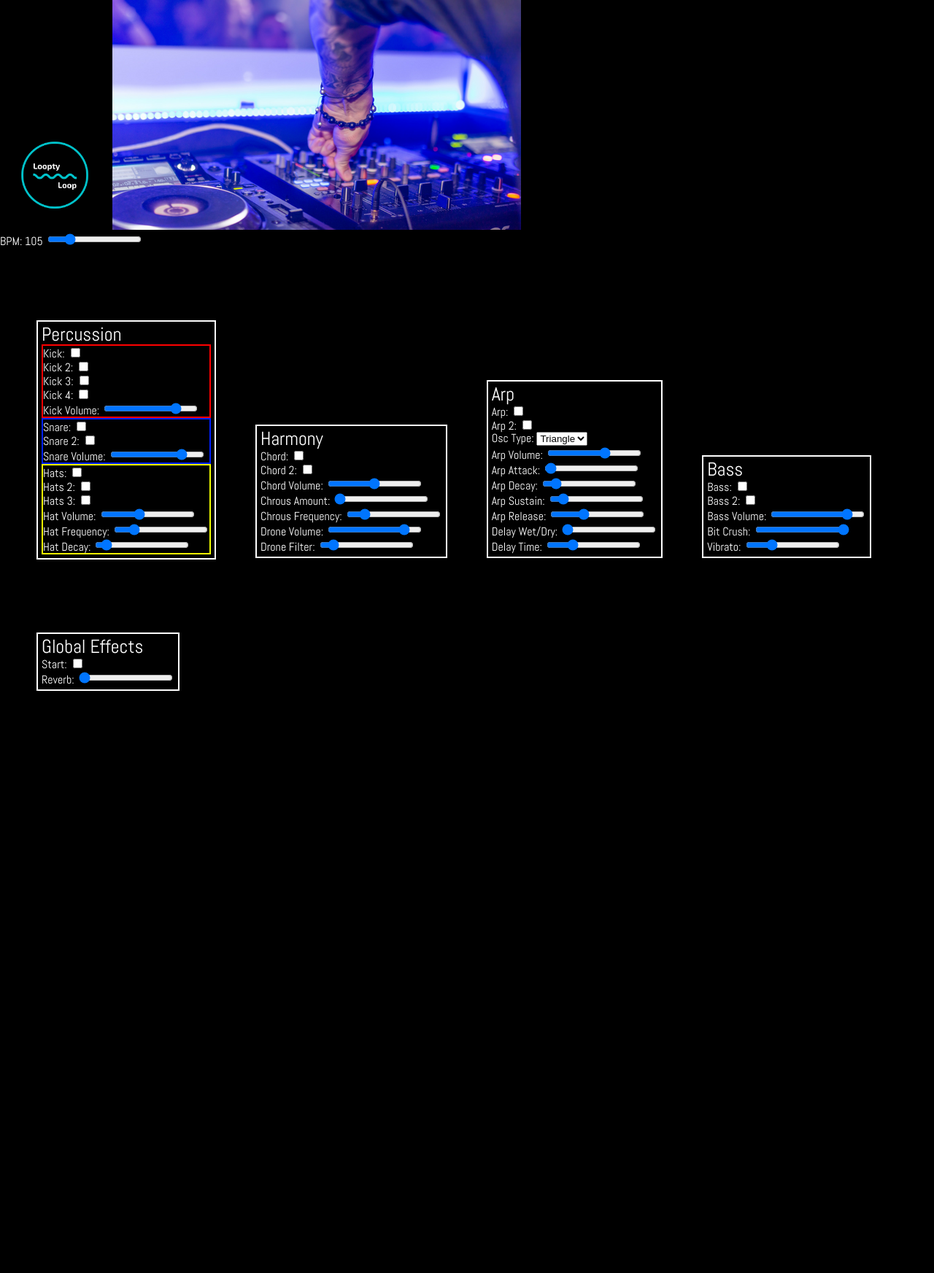
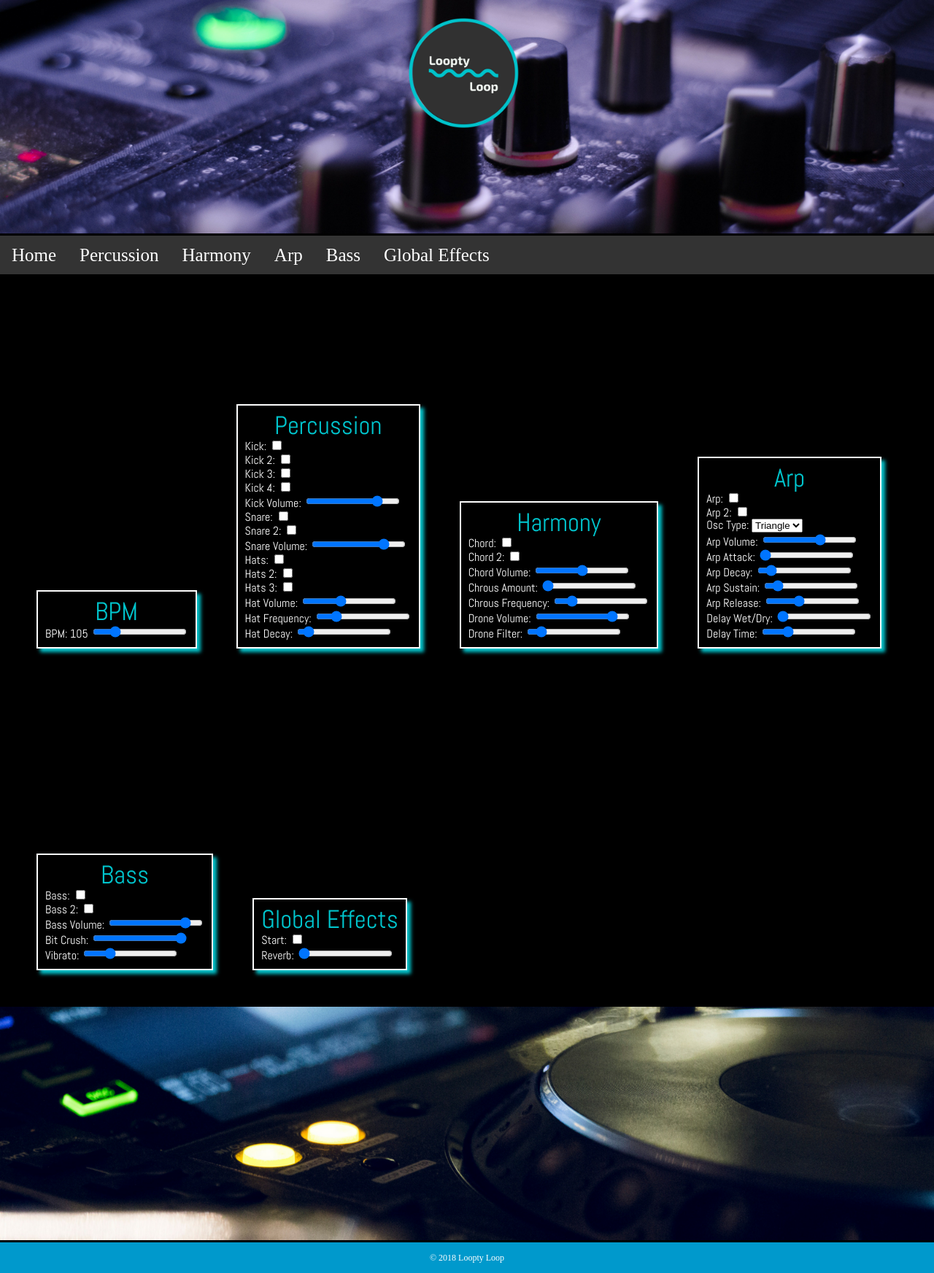
Before and after one commit to keitheck/Loopty-Loop, a PHP site: page / in a window 1280 px wide. Shown: the whole page at 73% size. Before the commit the page ends 947 px from the top, so only its background shows below. Run offline with PHP 8.4, Linux system fonts and the light colour scheme.

Commit message:
added stuff

```diff
--- a/index.html
+++ b/index.html
@@ -8,23 +8,30 @@
     <title>Loopty Loop</title>
   </head>
   <body>
-
     <header>
-      <img src="img/logo.png" class="header_img">
-      <img src="img\1.png" class="header_site">
+      <img src="img\Loopty.png" class="header_logo">
+      <img src="img\2.png" class="header_img">
     </header>
 
+      <ul class="topnav">
+        <li><a href="">Home</a></li>
+        <li><a href="">Percussion</a></li>
+        <li><a href="">Harmony</a></li>
+        <li><a href="">Arp</a></li>
+        <li><a href="">Bass</a></li>
+        <li><a href="">Global Effects</a></li>
+      </ul>
 
-    <div class="bpm_box">
-      <label id="bpm_value">BPM: 105</label>
-      <input type='range' value='105' min='80' max='200' id='bpm'>
-    </div>
-
-
+    <section class="container">
+     <h1>BPM</h1>
+      <div class="bpm_box">
+       <label id="bpm_value">BPM: 105</label>
+       <input type='range' value='105' min='80' max='200' id='bpm'>
+      </div>
+    </section>
 
     <section class="container">
       <h1>Percussion</h1>
-
       <section id="kick_box">
         <div id='loops1'>
           <label>Kick:</label>
@@ -106,10 +113,6 @@
     </section>
 
   </section>
-
-
-
-
 
   <section class="container">
     <h1>Harmony</h1>
@@ -241,9 +244,7 @@
         <input type='range' value='5' min='0' max='20' step='.01' id='vib_bass'>
       </div>
 
-
     </section>
-
 
   <section class="container" id="effects">
     <h1>Global Effects</h1>
@@ -252,19 +253,17 @@
       <input type='checkbox' class='global_transport'>
     </div>
 
-
     <div>
       <label>Reverb:</label>
       <input type='range' value='0' min='0' max='1' step='0.01' id='reverb'>
     </div>
-
   </section>
 
+  <img src="img\3.png" class="footer_img">
 
+   <div class="footer">&copy; 2018 Loopty Loop</div>
 
     <script src="tone.js"></script>
     <script src="app.js"></script>
-
-    </script>
   </body>
 </html>
--- a/style.css
+++ b/style.css
@@ -1,9 +1,9 @@
-
 
 body {
+  position: relative;
   background-color: #000000;
   color: #ffffff
-
+  margin: 0;
 }
 
 label {
@@ -12,40 +12,81 @@ label {
 }
 
 .header_img {
-  height: 150px;
-  width: 150px;
+  height: auto;
+  width: 100%;
 }
 
-#start {
+.header_logo {
+  height: 200px;
+  width: 200px;
+  display: block;
+  margin: auto;
+  position: fixed;
+  top: 0;
+  left: 0;
+  right: 0;
 
+}
+
+ul.topnav {
+    list-style-type: none;
+    margin: 0;
+    padding: 0;
+    overflow: hidden;
+    background-color: #333;
+    font-size: 25px;
+    position: fixed;
+    top: relative;
+    width: 100%;
+}
+
+ul.topnav li {float: left;}
+
+ul.topnav li a {
+    display: block;
+    color: white;
+    text-align: center;
+    padding: 14px 16px;
+    text-decoration: none;
+}
+
+ul.topnav li a:hover:not(.active) {background-color: #111;}
+
+ul.topnav li a.active {background-color: #00c4cc;}
+
+ul.topnav li.right {float: right;}
+
+@media screen and (max-width: 600px){
+    ul.topnav li.right,
+    ul.topnav li {float: none;}
+}
+
+h1 {
+  font-size: 35px;
+  font-family: 'Abel', sans-serif;
+  text-align: center;
 }
 
 .container {
   border: 2px solid #ffffff;
   display: inline-block;
   margin-left: 50px;
-  margin-top: 100px;
-  padding: 5px;
+  margin-top:231px;
+  margin-bottom: 50px;
+  padding: 10px;
+  box-shadow: 5px 5px 5px #00c4cc;
+  color: #00c4cc;
 }
 
-#hats_box {
-  border: 2px solid #f2ff00;
-
+.footer_img {
+  height: auto;
+  width: 100%;
 }
 
-#snare_box {
-  border: 2px solid #0021ff;
-
+.footer {
+    background-color: #0099cc;
+    color: #ffffff;
+    text-align: center;
+    font-size: 12px;
+    padding: 15px;
 }
-
-#kick_box {
-  border: 2px solid #ff0000;
-
-}
-
-
-
-h1 {
-  font-size: 26px;
-  font-family: 'Abel', sans-serif;
-}
```
Also changed, not shown: img/1.png, img/2.png, img/3.png (added), img/Loopty.png (added).
